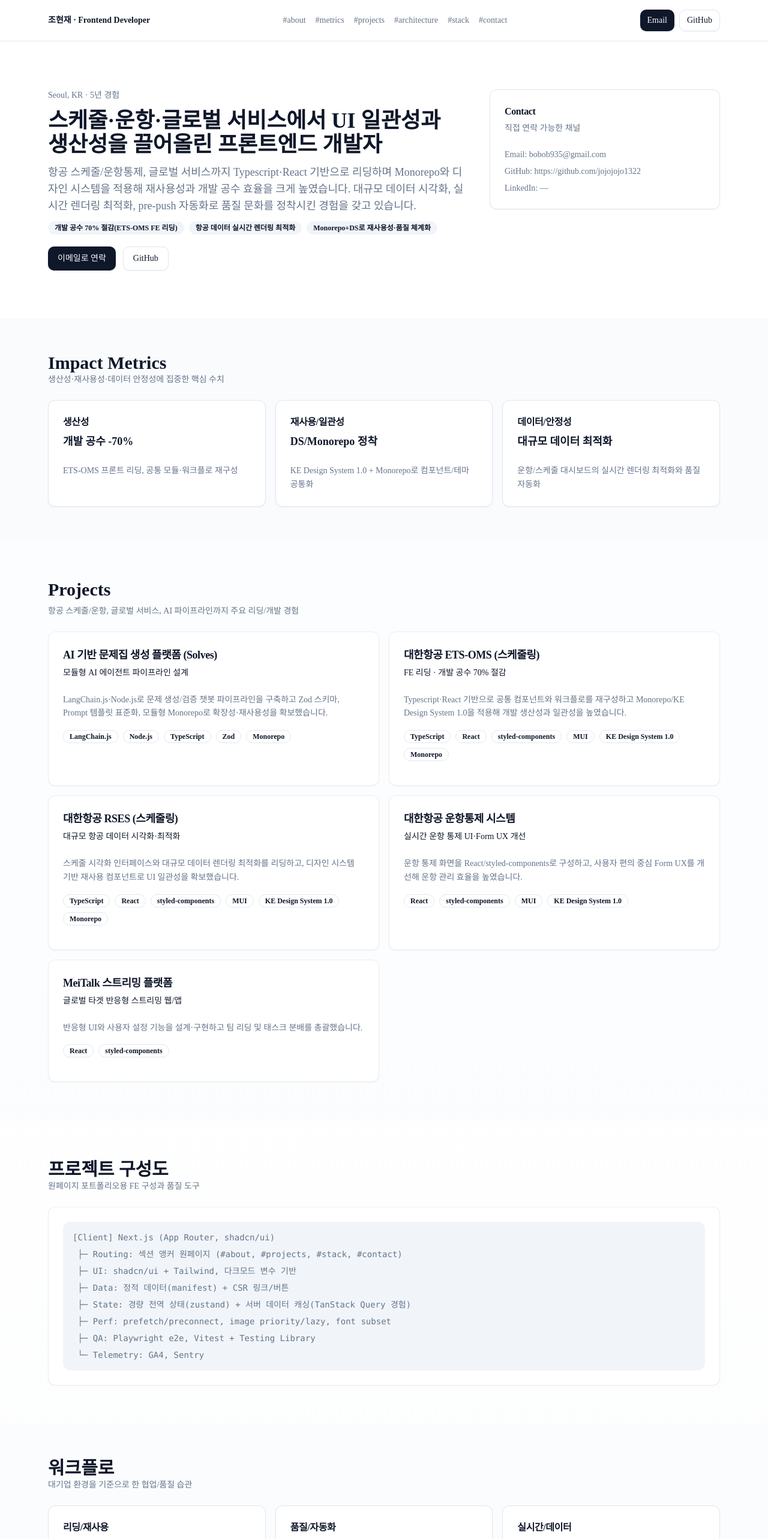
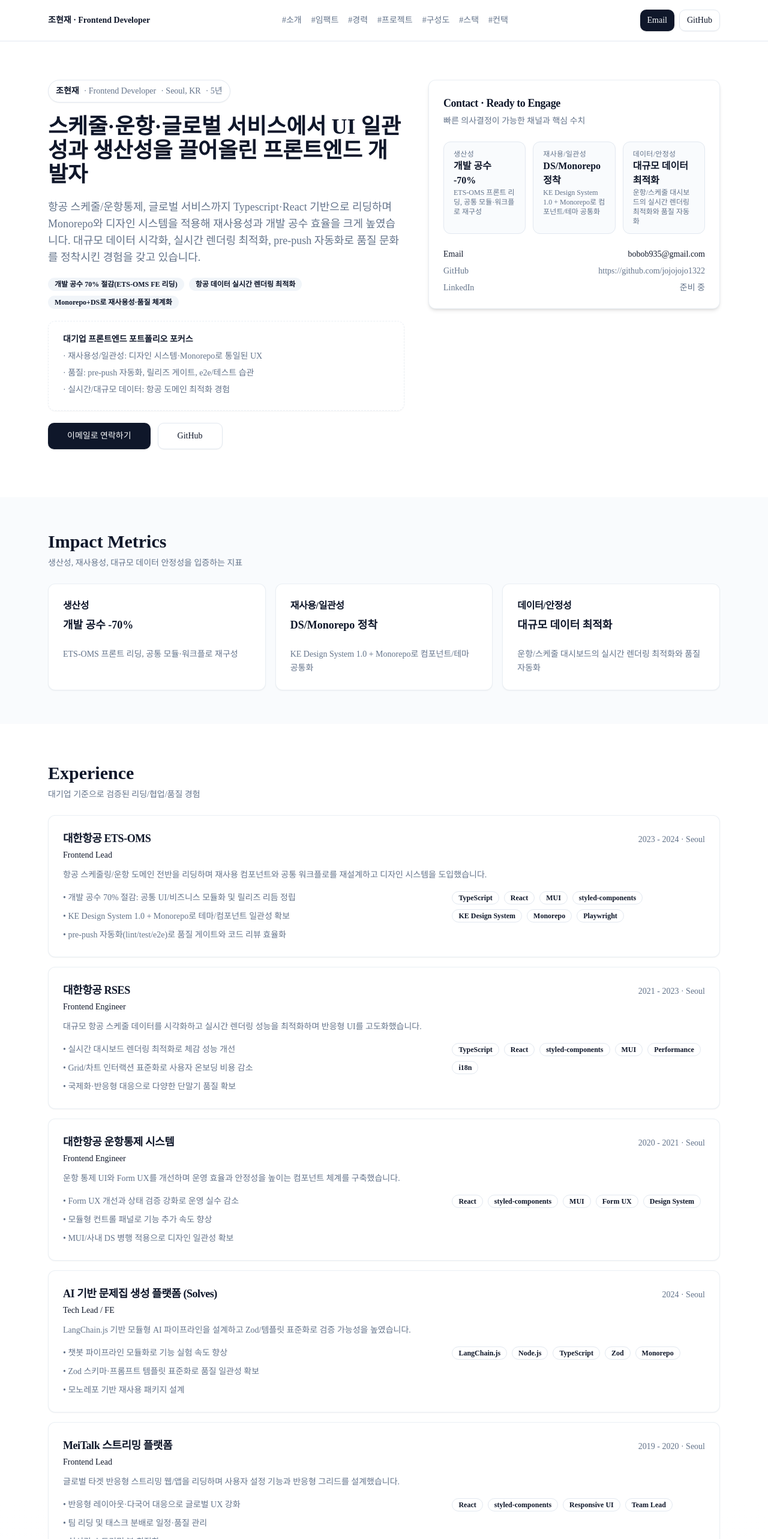
Before and after one commit to jojojojo1322/portfolio, a Next.js app in the folder apps/web/: page / in a window 1280 px wide. Shown: the top 2566 px of the page at 60% size. Built offline with nearby package versions, Linux system fonts and the light colour scheme; no server answers.

Commit message:
fix: version issue7

```diff
--- a/apps/web/app/globals.css
+++ b/apps/web/app/globals.css
@@ -2,6 +2,7 @@
 @tailwind components;
 @tailwind utilities;
 
+@layer base {
   :root {
     --background: 0 0% 100%;
     --foreground: 222.2 47.4% 11.2%;
@@ -53,4 +54,6 @@
 
   body {
     @apply bg-background text-foreground antialiased;
+    background-image: radial-gradient(circle at 20% 20%, hsl(var(--muted)) 0, transparent 35%), radial-gradient(circle at 80% 0%, hsl(var(--muted)) 0, transparent 30%);
   }
+}
--- a/apps/web/app/page.tsx
+++ b/apps/web/app/page.tsx
@@ -10,6 +10,7 @@ import { Badge } from "@/components/ui/badge";
 import { Button } from "@/components/ui/button";
 import {
   architecture,
+  experiences,
   metrics,
   profile,
   projects,
@@ -17,26 +18,34 @@ import {
   workflow,
 } from "@/lib/data";
 
+const navItems = [
+  { id: "about", label: "소개" },
+  { id: "metrics", label: "임팩트" },
+  { id: "experience", label: "경력" },
+  { id: "projects", label: "프로젝트" },
+  { id: "architecture", label: "구성도" },
+  { id: "stack", label: "스택" },
+  { id: "contact", label: "컨택" },
+];
+
 export default function Page() {
   return (
     <main className="min-h-screen bg-gradient-to-b from-background via-background to-muted/30 text-foreground">
-      <header className="sticky top-0 z-20 border-b bg-background/80 backdrop-blur">
+      <header className="sticky top-0 z-20 border-b bg-background/85 backdrop-blur-md">
         <div className="mx-auto flex max-w-6xl flex-col gap-3 px-4 py-4 md:flex-row md:items-center md:justify-between">
           <div className="text-sm font-semibold">
             {profile.name} · {profile.title}
           </div>
           <nav className="flex flex-wrap items-center gap-4 text-sm text-muted-foreground">
-            {["about", "metrics", "projects", "architecture", "stack", "contact"].map(
-              (id) => (
-                <Link
-                  key={id}
-                  href={`#${id}`}
-                  className="hover:text-foreground transition-colors"
-                >
-                  #{id}
-                </Link>
-              ),
-            )}
+            {navItems.map((item) => (
+              <Link
+                key={item.id}
+                href={`#${item.id}`}
+                className="hover:text-foreground transition-colors"
+              >
+                #{item.label}
+              </Link>
+            ))}
           </nav>
           <div className="flex gap-2">
             <Button size="sm" asChild>
@@ -51,13 +60,16 @@ export default function Page() {
 
       <section
         id="about"
-        className="mx-auto max-w-6xl px-4 py-16 md:py-20"
+        className="mx-auto max-w-6xl px-4 pb-16 pt-12 md:pb-20 md:pt-16"
       >
-        <div className="flex flex-col gap-6 md:flex-row md:items-start md:gap-10">
-          <div className="flex-1 space-y-3">
-            <p className="text-sm text-muted-foreground">
-              {profile.location} · {profile.years}년 경험
-            </p>
+        <div className="grid items-start gap-10 md:grid-cols-[1.1fr_0.9fr]">
+          <div className="space-y-5">
+            <div className="inline-flex items-center gap-2 rounded-full border bg-card px-3 py-2 text-sm text-muted-foreground shadow-sm">
+              <span className="font-semibold text-foreground">{profile.name}</span>
+              <span>· {profile.title}</span>
+              <span>· {profile.location}</span>
+              <span>· {profile.years}년</span>
+            </div>
             <h1 className="text-3xl font-bold leading-tight md:text-4xl">
               {profile.pitch}
             </h1>
@@ -71,24 +83,79 @@ export default function Page() {
                 </Badge>
               ))}
             </div>
-            <div className="flex flex-wrap gap-3 pt-2">
-              <Button asChild>
-                <Link href={`mailto:${profile.email}`}>이메일로 연락</Link>
+            <Card className="border-dashed border-border/70 bg-card/60 shadow-sm">
+              <CardContent className="space-y-2 pt-5 text-sm text-muted-foreground">
+                <p className="text-foreground font-semibold">
+                  대기업 프론트엔드 포트폴리오 포커스
+                </p>
+                <p>· 재사용성/일관성: 디자인 시스템·Monorepo로 통일된 UX</p>
+                <p>· 품질: pre-push 자동화, 릴리즈 게이트, e2e/테스트 습관</p>
+                <p>· 실시간/대규모 데이터: 항공 도메인 최적화 경험</p>
+              </CardContent>
+            </Card>
+            <div className="flex flex-wrap gap-3">
+              <Button size="lg" asChild>
+                <Link href={`mailto:${profile.email}`}>이메일로 연락하기</Link>
               </Button>
-              <Button variant="outline" asChild>
+              <Button size="lg" variant="outline" asChild>
                 <Link href={profile.github}>GitHub</Link>
               </Button>
+              {profile.linkedin ? (
+                <Button size="lg" variant="ghost" asChild>
+                  <Link href={profile.linkedin}>LinkedIn</Link>
+                </Button>
+              ) : null}
             </div>
           </div>
-          <Card className="w-full max-w-sm">
+
+          <Card className="w-full border-border/70 shadow-md">
             <CardHeader>
-              <CardTitle className="text-base">Contact</CardTitle>
-              <CardDescription>직접 연락 가능한 채널</CardDescription>
+              <CardTitle className="text-lg">Contact · Ready to Engage</CardTitle>
+              <CardDescription>
+                빠른 의사결정이 가능한 채널과 핵심 수치
+              </CardDescription>
             </CardHeader>
-            <CardContent className="space-y-2 text-sm text-muted-foreground">
-              <p>Email: {profile.email}</p>
-              <p>GitHub: {profile.github}</p>
-              <p>LinkedIn: {profile.linkedin || "—"}</p>
+            <CardContent className="space-y-6">
+              <div className="grid gap-3 sm:grid-cols-3">
+                {metrics.map((item) => (
+                  <div
+                    key={item.label}
+                    className="rounded-xl border bg-muted/40 px-4 py-3"
+                  >
+                    <p className="text-xs uppercase tracking-wide text-muted-foreground">
+                      {item.label}
+                    </p>
+                    <p className="text-base font-semibold text-foreground">
+                      {item.value}
+                    </p>
+                    <p className="text-xs text-muted-foreground">{item.desc}</p>
+                  </div>
+                ))}
+              </div>
+              <div className="space-y-2 text-sm text-muted-foreground">
+                <p className="flex justify-between text-foreground">
+                  <span>Email</span>
+                  <Link
+                    className="hover:text-primary underline-offset-4 hover:underline"
+                    href={`mailto:${profile.email}`}
+                  >
+                    {profile.email}
+                  </Link>
+                </p>
+                <p className="flex justify-between">
+                  <span>GitHub</span>
+                  <Link
+                    className="hover:text-primary underline-offset-4 hover:underline"
+                    href={profile.github}
+                  >
+                    {profile.github}
+                  </Link>
+                </p>
+                <p className="flex justify-between">
+                  <span>LinkedIn</span>
+                  <span>{profile.linkedin || "준비 중"}</span>
+                </p>
+              </div>
             </CardContent>
           </Card>
         </div>
@@ -96,17 +163,15 @@ export default function Page() {
 
       <section id="metrics" className="bg-muted/40">
         <div className="mx-auto max-w-6xl px-4 py-12 space-y-6 md:py-14">
-          <div>
-            <h2 className="text-2xl font-semibold md:text-3xl">
-              Impact Metrics
-            </h2>
+          <div className="flex flex-col gap-2">
+            <h2 className="text-2xl font-semibold md:text-3xl">Impact Metrics</h2>
             <p className="text-sm text-muted-foreground">
-              생산성·재사용성·데이터 안정성에 집중한 핵심 수치
+              생산성, 재사용성, 대규모 데이터 안정성을 입증하는 지표
             </p>
           </div>
           <div className="grid gap-4 md:grid-cols-3">
             {metrics.map((item) => (
-              <Card key={item.label}>
+              <Card key={item.label} className="border-border/70 shadow-sm">
                 <CardHeader>
                   <CardTitle className="text-base">{item.label}</CardTitle>
                   <CardDescription className="text-lg font-semibold text-foreground">
@@ -121,6 +186,62 @@ export default function Page() {
               </Card>
             ))}
           </div>
+        </div>
+      </section>
+
+      <section
+        id="experience"
+        className="mx-auto max-w-6xl px-4 py-14 space-y-6 md:py-16"
+      >
+        <div className="flex flex-col gap-2">
+          <h2 className="text-2xl font-semibold md:text-3xl">Experience</h2>
+          <p className="text-sm text-muted-foreground">
+            대기업 기준으로 검증된 리딩/협업/품질 경험
+          </p>
+        </div>
+        <div className="grid gap-4">
+          {experiences.map((exp) => (
+            <Card
+              key={`${exp.company}-${exp.period}`}
+              className="border-border/70 shadow-sm"
+            >
+              <CardHeader className="flex flex-col gap-1 pb-3 sm:flex-row sm:items-start sm:justify-between">
+                <div className="space-y-1">
+                  <CardTitle className="text-lg">{exp.company}</CardTitle>
+                  <CardDescription className="text-sm font-medium text-foreground">
+                    {exp.role}
+                  </CardDescription>
+                </div>
+                <div className="text-sm text-muted-foreground">
+                  {exp.period} · {exp.location}
+                </div>
+              </CardHeader>
+              <CardContent className="space-y-4">
+                <p className="text-sm leading-relaxed text-muted-foreground">
+                  {exp.description}
+                </p>
+                <div className="grid gap-4 md:grid-cols-[1.2fr_0.8fr]">
+                  <div className="space-y-2">
+                    {exp.highlights.map((point) => (
+                      <p
+                        key={point}
+                        className="text-sm leading-relaxed text-muted-foreground"
+                      >
+                        • {point}
+                      </p>
+                    ))}
+                  </div>
+                  <div className="flex flex-wrap gap-2 self-start">
+                    {exp.stack.map((item) => (
+                      <Badge key={item} variant="outline">
+                        {item}
+                      </Badge>
+                    ))}
+                  </div>
+                </div>
+              </CardContent>
+            </Card>
+          ))}
         </div>
       </section>
 
@@ -175,10 +296,8 @@ export default function Page() {
         id="architecture"
         className="mx-auto max-w-6xl px-4 py-12 space-y-6 md:py-16"
       >
-        <div>
-          <h2 className="text-2xl font-semibold md:text-3xl">
-            프로젝트 구성도
-          </h2>
+        <div className="flex flex-col gap-2">
+          <h2 className="text-2xl font-semibold md:text-3xl">프로젝트 구성도</h2>
           <p className="text-sm text-muted-foreground">
             원페이지 포트폴리오용 FE 구성과 품질 도구
           </p>
@@ -194,7 +313,7 @@ export default function Page() {
 
       <section className="bg-muted/20">
         <div className="mx-auto max-w-6xl px-4 py-12 space-y-6 md:py-14">
-          <div>
+          <div className="flex flex-col gap-2">
             <h2 className="text-2xl font-semibold md:text-3xl">워크플로</h2>
             <p className="text-sm text-muted-foreground">
               대기업 환경을 기준으로 한 협업/품질 습관
@@ -222,7 +341,10 @@ export default function Page() {
         </div>
       </section>
 
-      <section id="stack" className="mx-auto max-w-6xl px-4 py-12 space-y-4 md:py-14">
+      <section
+        id="stack"
+        className="mx-auto max-w-6xl px-4 py-12 space-y-4 md:py-14"
+      >
         <h2 className="text-2xl font-semibold md:text-3xl">Stack</h2>
         <div className="flex flex-wrap gap-2">
           {stack.map((item) => (
--- a/apps/web/lib/data.ts
+++ b/apps/web/lib/data.ts
@@ -18,6 +18,16 @@ type Metric = {
 type WorkflowItem = {
   title: string;
   points: string[];
+};
+
+type Experience = {
+  company: string;
+  role: string;
+  period: string;
+  location: string;
+  description: string;
+  highlights: string[];
+  stack: string[];
 };
 
 export const profile = {
@@ -53,6 +63,94 @@ export const metrics: Metric[] = [
     label: "데이터/안정성",
     value: "대규모 데이터 최적화",
     desc: "운항/스케줄 대시보드의 실시간 렌더링 최적화와 품질 자동화",
+  },
+];
+
+export const experiences: Experience[] = [
+  {
+    company: "대한항공 ETS-OMS",
+    role: "Frontend Lead",
+    period: "2023 - 2024",
+    location: "Seoul",
+    description:
+      "항공 스케줄링/운항 도메인 전반을 리딩하며 재사용 컴포넌트와 공통 워크플로를 재설계하고 디자인 시스템을 도입했습니다.",
+    highlights: [
+      "개발 공수 70% 절감: 공통 UI/비즈니스 모듈화 및 릴리즈 리듬 정립",
+      "KE Design System 1.0 + Monorepo로 테마/컴포넌트 일관성 확보",
+      "pre-push 자동화(lint/test/e2e)로 품질 게이트와 코드 리뷰 효율화",
+    ],
+    stack: [
+      "TypeScript",
+      "React",
+      "MUI",
+      "styled-components",
+      "KE Design System",
+      "Monorepo",
+      "Playwright",
+    ],
+  },
+  {
+    company: "대한항공 RSES",
+    role: "Frontend Engineer",
+    period: "2021 - 2023",
+    location: "Seoul",
+    description:
+      "대규모 항공 스케줄 데이터를 시각화하고 실시간 렌더링 성능을 최적화하며 반응형 UI를 고도화했습니다.",
+    highlights: [
+      "실시간 대시보드 렌더링 최적화로 체감 성능 개선",
+      "Grid/차트 인터랙션 표준화로 사용자 온보딩 비용 감소",
+      "국제화·반응형 대응으로 다양한 단말기 품질 확보",
+    ],
+    stack: [
+      "TypeScript",
+      "React",
+      "styled-components",
+      "MUI",
+      "Performance",
+      "i18n",
+    ],
+  },
+  {
+    company: "대한항공 운항통제 시스템",
+    role: "Frontend Engineer",
+    period: "2020 - 2021",
+    location: "Seoul",
+    description:
+      "운항 통제 UI와 Form UX를 개선하며 운영 효율과 안정성을 높이는 컴포넌트 체계를 구축했습니다.",
+    highlights: [
+      "Form UX 개선과 상태 검증 강화로 운영 실수 감소",
+      "모듈형 컨트롤 패널로 기능 추가 속도 향상",
+      "MUI/사내 DS 병행 적용으로 디자인 일관성 확보",
+    ],
+    stack: ["React", "styled-components", "MUI", "Form UX", "Design System"],
+  },
+  {
+    company: "AI 기반 문제집 생성 플랫폼 (Solves)",
+    role: "Tech Lead / FE",
+    period: "2024",
+    location: "Seoul",
+    description:
+      "LangChain.js 기반 모듈형 AI 파이프라인을 설계하고 Zod/템플릿 표준화로 검증 가능성을 높였습니다.",
+    highlights: [
+      "챗봇 파이프라인 모듈화로 기능 실험 속도 향상",
+      "Zod 스키마·프롬프트 템플릿 표준화로 품질 일관성 확보",
+      "모노레포 기반 재사용 패키지 설계",
+    ],
+    stack: ["LangChain.js", "Node.js", "TypeScript", "Zod", "Monorepo"],
+  },
+  {
+    company: "MeiTalk 스트리밍 플랫폼",
+    role: "Frontend Lead",
+    period: "2019 - 2020",
+    location: "Seoul",
+    description:
+      "글로벌 타겟 반응형 스트리밍 웹/앱을 리딩하며 사용자 설정 기능과 반응형 그리드를 설계했습니다.",
+    highlights: [
+      "반응형 레이아웃·다국어 대응으로 글로벌 UX 강화",
+      "팀 리딩 및 태스크 분배로 일정·품질 관리",
+      "실시간 스트리밍 뷰 최적화",
+    ],
+    stack: ["React", "styled-components", "Responsive UI", "Team Lead"],
   },
 ];
 
```
Also changed, not shown: 1 other file (tests, documents, lock files or other folders). Lines whose indentation alone changed are shown as unchanged.
